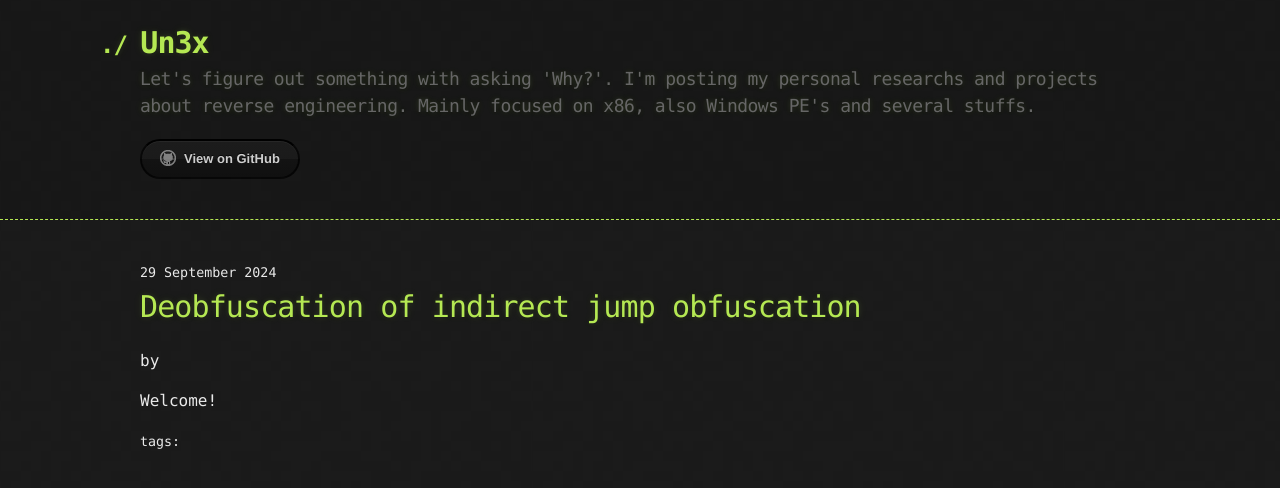
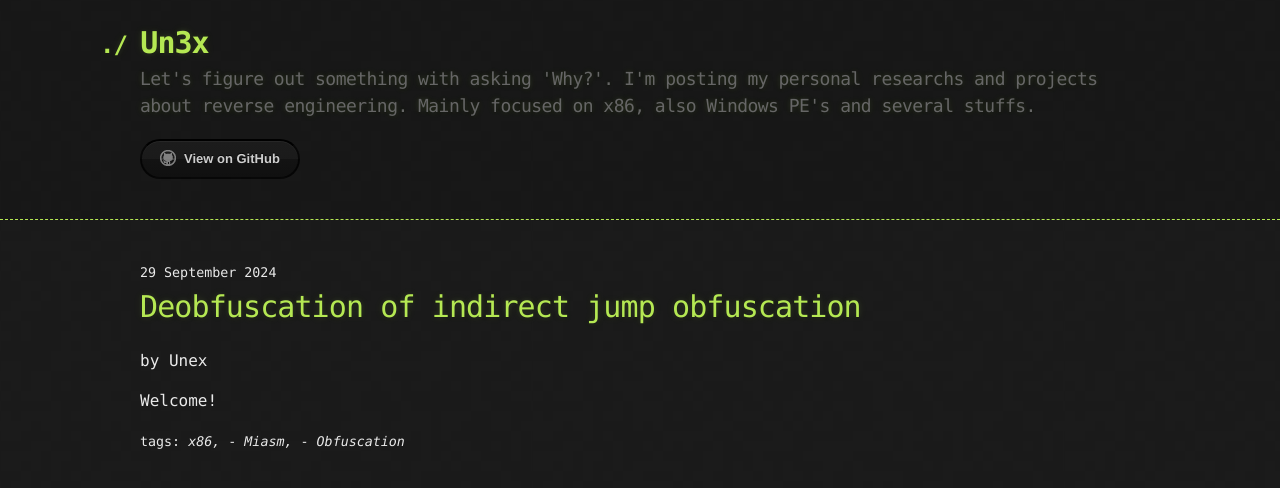
Before and after one commit to unexondev/unexondev.github.io, a Jekyll site: the page built from _posts/2024-09-29-deobfuscation.md, in a window 1280 px wide. Shown: the top 488 px of the page. Built offline with Jekyll 4.4.1, drawn with Linux system fonts in a browser that asks for light colours.

Commit message:
post update

```diff
--- a/_layouts/post.html
+++ b/_layouts/post.html
@@ -1,7 +1,5 @@
 ---
 layout: default
-author: Unex
-tags: x86, Miasm, Obfuscation
 ---
 
 <small>{{ page.date | date: "%-d %B %Y" }}</small>
--- a/_posts/2024-09-29-deobfuscation.md
+++ b/_posts/2024-09-29-deobfuscation.md
@@ -1,6 +1,8 @@
 ---
 layout: post
 title: Deobfuscation of indirect jump obfuscation
+author: Unex
+tags: x86, Miasm, Obfuscation
 ---
 
 Welcome!
--- a/index.html
+++ b/index.html
@@ -7,7 +7,9 @@ layout: default
     {% for post in site.posts %}
 
         <li>
-            <a href="{{ post.url }}">{{ post.title }}</a>
+            <a href="{{ post.url }}">
+                <h1>{{ post.title }}</h1>
+            </a>
         </li>
 
     {% endfor %}
```
